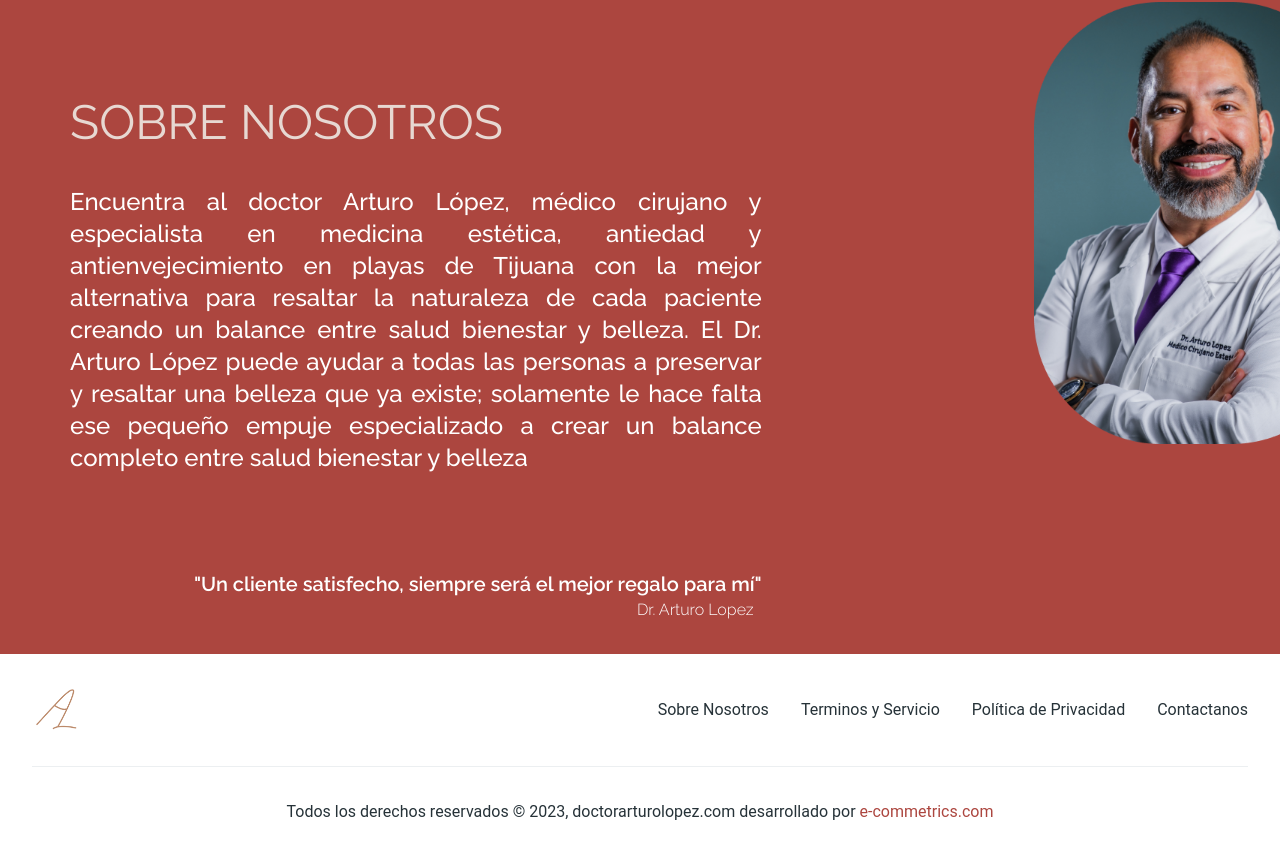
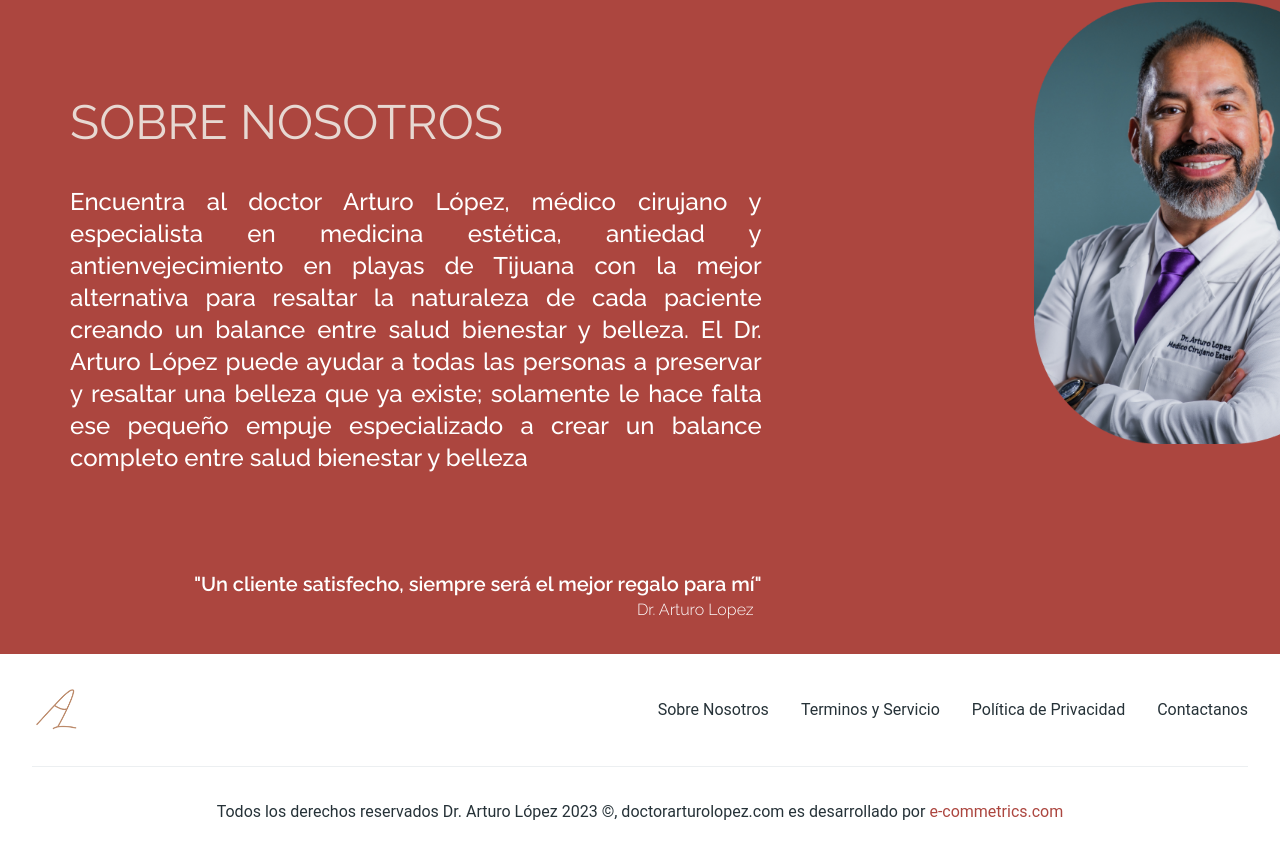
Before and after one commit to e-commetrics/ArturoLopezpage, a React (Create React App) app: page / in a window 1280 px wide. Shown: the part 1446-2303 px from the top of the page. Built offline with nearby package versions, Linux system fonts and the light colour scheme.

Commit message:
update footer information

```diff
--- a/src/Test.js
+++ b/src/Test.js
@@ -104,9 +104,9 @@ function Test() {
             <div className="md:w-4/5">
               <h1 className="text-3xl md:text-4xl lg:text-5xl mt-24 text-[#E7D8D2] font-normal font-raleway">SOBRE NOSOTROS</h1>
               <p className="mt-10 text-2xl font-medium text-justify text-white font-raleway">
-              Encuentra al doctor Arturo López, médico cirujano y especialista en medicina estética, antiedad y antienvejecimiento en playas de Tijuana con la mejor alternativa para resaltar la naturaleza de cada paciente creando un balance entre salud bienestar y belleza. El Dr. Arturo López puede ayudar a todas las personas a preservar y resaltar una belleza que ya existe; solamente le hace falta ese pequeño empuje especializado a crear un balance completo entre salud bienestar y belleza
+                Encuentra al doctor Arturo López, médico cirujano y especialista en medicina estética, antiedad y antienvejecimiento en playas de Tijuana con la mejor alternativa para resaltar la naturaleza de cada paciente creando un balance entre salud bienestar y belleza. El Dr. Arturo López puede ayudar a todas las personas a preservar y resaltar una belleza que ya existe; solamente le hace falta ese pequeño empuje especializado a crear un balance completo entre salud bienestar y belleza
 
-</p>
+              </p>
               <div class="text-white text-xl flex justify-end mt-24 font-semibold font-raleway">"Un cliente satisfecho, siempre será el mejor regalo para mí" </div>
               <div class="text-white text-l flex justify-end mt- font-light font-raleway mr-2">Dr. Arturo Lopez<br /></div>
             </div>
@@ -299,7 +299,7 @@ function Test() {
         </div>
         <hr className="my-8 border-blue-gray-50" />
         <Typography color="blue-gray" className="font-normal text-center">
-          Todos los derechos reservados &copy; 2023, doctorarturolopez.com desarrollado por{' '}
+          Todos los derechos reservados Dr. Arturo López 2023 &copy;, doctorarturolopez.com es desarrollado por{' '}
           <a href="https://e-commetrics.com" target="_blank" className="text-[#AC463F] hover:text-[#AC463F]">
             e-commetrics.com
           </a>
@@ -311,19 +311,19 @@ function Test() {
         <DialogBody divider className="h-[20rem] overflow-scroll">
           <Typography className="font-normal">
             <p className='font-bold'>
-            Encuentra al Dr. Arturo López, Médico Cirujano y Especialista en Medicina Estética y Antienvejecimiento en Playas de Tijuana
+              Encuentra al Dr. Arturo López, Médico Cirujano y Especialista en Medicina Estética y Antienvejecimiento en Playas de Tijuana
             </p>
 
             Descubre la excelencia en medicina estética y antiedad con el Dr. Arturo López, un experto comprometido en realzar la belleza natural de cada paciente. Con una atención personalizada y una amplia experiencia en el campo, el Dr. López ofrece la mejor alternativa para lograr un equilibrio perfecto entre salud, bienestar y belleza.
             <br /><br />
             <p className='font-bold'>
-            Destacando la Belleza que Ya Posees
+              Destacando la Belleza que Ya Posees
             </p>
 
             El Dr. Arturo López se dedica a ayudar a todas las personas a preservar y resaltar su belleza inherente. Su enfoque se basa en el entendimiento de que cada individuo es único, y su tratamiento se adapta a las necesidades específicas de cada paciente.
             <br /><br />
             <p className='font-bold'>
-            Un Balance Integral entre Salud, Bienestar y Belleza
+              Un Balance Integral entre Salud, Bienestar y Belleza
             </p>
 
             En colaboración con el Dr. López, puedes lograr un equilibrio completo entre salud, bienestar y belleza. Su dedicación a la medicina estética y antienvejecimiento se traduce en resultados sobresalientes que te permiten sentirte seguro y radiante en tu propia piel.
```
